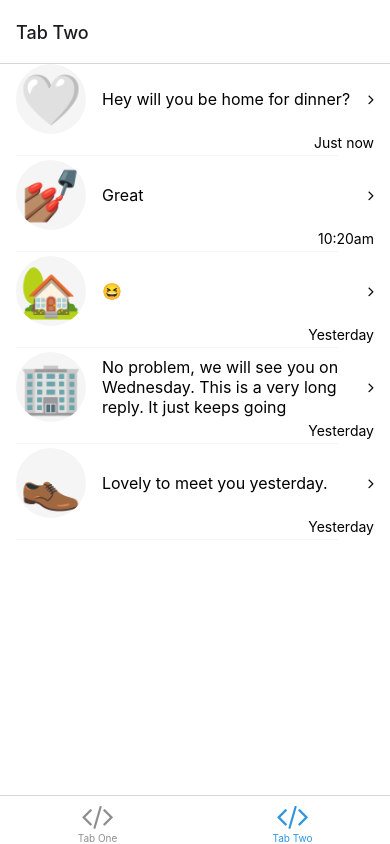
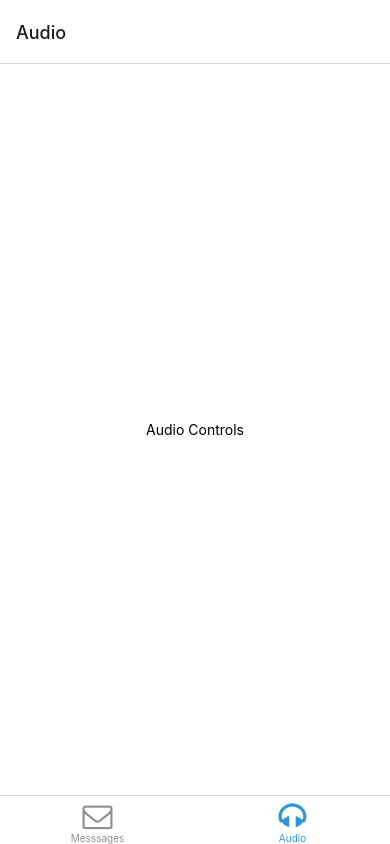
Before and after one commit to bmacnish/gauntlet, a React Native app: screen /TabTwo in a window 390 px wide. Built offline with nearby package versions, Linux system fonts and the light colour scheme; what expo-linking would draw is missing.

Commit message:
Add nested stack navigation to a message details screen

```diff
--- a/navigation/LinkingConfiguration.ts
+++ b/navigation/LinkingConfiguration.ts
@@ -15,14 +15,14 @@ const linking: LinkingOptions<RootStackParamList> = {
     screens: {
       Root: {
         screens: {
-          TabOne: {
+          Messages: {
             screens: {
-              TabOneScreen: 'one',
+              MessagesScreen: 'one',
             },
           },
-          TabTwo: {
+          AudioControls: {
             screens: {
-              TabTwoScreen: 'two',
+              AudioControlsScreen: 'two',
             },
           },
         },
--- /dev/null
+++ b/navigation/customNavigation.tsx
@@ -0,0 +1,23 @@
+import React from 'react'
+import { createStackNavigator } from '@react-navigation/stack'
+import MessageListScreen from '../screens/MessageListScreen'
+import MessageDetailsScreen from '../screens/MessageDetailsScreen'
+
+const Stack = createStackNavigator()
+
+export default function MessageNavigator() {
+  return (
+    <Stack.Navigator>
+      <Stack.Screen
+        name="MessageList"
+        component={MessageListScreen}
+        options={{ headerShown: false }}
+      />
+      <Stack.Screen
+        name="MessageDetailsScreen"
+        component={MessageDetailsScreen}
+        options={{ headerShown: false }}
+      />
+    </Stack.Navigator>
+  )
+}
--- a/navigation/index.tsx
+++ b/navigation/index.tsx
@@ -3,77 +3,103 @@
  * https://reactnavigation.org/docs/getting-started
  *
  */
-import { FontAwesome } from '@expo/vector-icons';
-import { createBottomTabNavigator } from '@react-navigation/bottom-tabs';
-import { NavigationContainer, DefaultTheme, DarkTheme } from '@react-navigation/native';
-import { createNativeStackNavigator } from '@react-navigation/native-stack';
-import * as React from 'react';
-import { ColorSchemeName, Pressable } from 'react-native';
+import 'react-native-gesture-handler'
+import { FontAwesome } from '@expo/vector-icons'
+import { createBottomTabNavigator } from '@react-navigation/bottom-tabs'
+import {
+  NavigationContainer,
+  DefaultTheme,
+  DarkTheme,
+} from '@react-navigation/native'
+import { createNativeStackNavigator } from '@react-navigation/native-stack'
+import * as React from 'react'
+import { ColorSchemeName, Pressable } from 'react-native'
 
-import Colors from '../constants/Colors';
-import useColorScheme from '../hooks/useColorScheme';
-import ModalScreen from '../screens/ModalScreen';
-import NotFoundScreen from '../screens/NotFoundScreen';
-import TabOneScreen from '../screens/TabOneScreen';
-import TabTwoScreen from '../screens/TabTwoScreen';
-import { RootStackParamList, RootTabParamList, RootTabScreenProps } from '../types';
-import LinkingConfiguration from './LinkingConfiguration';
+import Colors from '../constants/Colors'
+import useColorScheme from '../hooks/useColorScheme'
+import ModalScreen from '../screens/ModalScreen'
+import NotFoundScreen from '../screens/NotFoundScreen'
+import AudioControlsScreen from '../screens/AudioControlsScreen'
+import {
+  RootStackParamList,
+  RootTabParamList,
+  RootTabScreenProps,
+} from '../types'
+import LinkingConfiguration from './LinkingConfiguration'
+import MessageNavigator from './customNavigation'
 
-export default function Navigation({ colorScheme }: { colorScheme: ColorSchemeName }) {
+export default function Navigation({
+  colorScheme,
+}: {
+  colorScheme: ColorSchemeName
+}) {
   return (
     <NavigationContainer
       linking={LinkingConfiguration}
-      theme={colorScheme === 'dark' ? DarkTheme : DefaultTheme}>
+      theme={colorScheme === 'dark' ? DarkTheme : DefaultTheme}
+    >
       <RootNavigator />
     </NavigationContainer>
-  );
+  )
 }
 
 /**
  * A root stack navigator is often used for displaying modals on top of all other content.
  * https://reactnavigation.org/docs/modal
  */
-const Stack = createNativeStackNavigator<RootStackParamList>();
+const Stack = createNativeStackNavigator<RootStackParamList>()
 
 function RootNavigator() {
   return (
     <Stack.Navigator>
-      <Stack.Screen name="Root" component={BottomTabNavigator} options={{ headerShown: false }} />
-      <Stack.Screen name="NotFound" component={NotFoundScreen} options={{ title: 'Oops!' }} />
+      <Stack.Screen
+        name="Root"
+        component={BottomTabNavigator}
+        options={{ headerShown: false }}
+      />
+      <Stack.Screen
+        name="NotFound"
+        component={NotFoundScreen}
+        options={{ title: 'Oops!' }}
+      />
       <Stack.Group screenOptions={{ presentation: 'modal' }}>
         <Stack.Screen name="Modal" component={ModalScreen} />
       </Stack.Group>
     </Stack.Navigator>
-  );
+  )
 }
 
 /**
  * A bottom tab navigator displays tab buttons on the bottom of the display to switch screens.
  * https://reactnavigation.org/docs/bottom-tab-navigator
  */
-const BottomTab = createBottomTabNavigator<RootTabParamList>();
+const BottomTab = createBottomTabNavigator<RootTabParamList>()
 
 function BottomTabNavigator() {
-  const colorScheme = useColorScheme();
+  const colorScheme = useColorScheme()
 
   return (
     <BottomTab.Navigator
-      initialRouteName="TabOne"
+      initialRouteName="AudioControls"
       screenOptions={{
         tabBarActiveTintColor: Colors[colorScheme].tint,
-      }}>
+      }}
+    >
       <BottomTab.Screen
-        name="TabOne"
-        component={TabOneScreen}
-        options={({ navigation }: RootTabScreenProps<'TabOne'>) => ({
-          title: 'Tab One',
-          tabBarIcon: ({ color }) => <TabBarIcon name="code" color={color} />,
+        name="Messages"
+        component={MessageNavigator}
+        options={({ navigation }: RootTabScreenProps<'Messages'>) => ({
+          title: 'Messsages',
+          tabBarIcon: ({ color }) => (
+            <TabBarIcon name="envelope-o" color={color} />
+          ),
           headerRight: () => (
             <Pressable
               onPress={() => navigation.navigate('Modal')}
               style={({ pressed }) => ({
                 opacity: pressed ? 0.5 : 1,
-              })}>
+              })}
+            >
               <FontAwesome
                 name="info-circle"
                 size={25}
@@ -85,23 +111,25 @@ function BottomTabNavigator() {
         })}
       />
       <BottomTab.Screen
-        name="TabTwo"
-        component={TabTwoScreen}
+        name="AudioControls"
+        component={AudioControlsScreen}
         options={{
-          title: 'Tab Two',
-          tabBarIcon: ({ color }) => <TabBarIcon name="code" color={color} />,
+          title: 'Audio',
+          tabBarIcon: ({ color }) => (
+            <TabBarIcon name="headphones" color={color} />
+          ),
         }}
       />
     </BottomTab.Navigator>
-  );
+  )
 }
 
 /**
  * You can explore the built-in icon families and icons on the web at https://icons.expo.fyi/
  */
 function TabBarIcon(props: {
-  name: React.ComponentProps<typeof FontAwesome>['name'];
-  color: string;
+  name: React.ComponentProps<typeof FontAwesome>['name']
+  color: string
 }) {
-  return <FontAwesome size={30} style={{ marginBottom: -3 }} {...props} />;
+  return <FontAwesome size={30} style={{ marginBottom: -3 }} {...props} />
 }
--- /dev/null
+++ b/screens/AudioControlsScreen.tsx
@@ -0,0 +1,21 @@
+import React from 'react'
+import { FlatList, Pressable, StyleSheet, TouchableOpacity } from 'react-native'
+import { Text, View } from '../components/Themed'
+import { FontAwesome } from '@expo/vector-icons'
+
+export default function AudioControlScreen() {
+  return (
+    <View style={styles.container}>
+      <Text>Audio Controls</Text>
+    </View>
+  )
+}
+
+const styles = StyleSheet.create({
+  container: {
+    flex: 1,
+    paddingHorizontal: 16,
+    justifyContent: 'center',
+    alignItems: 'center',
+  },
+})
--- /dev/null
+++ b/screens/MessageDetailsScreen.tsx
@@ -0,0 +1,20 @@
+import React from 'react'
+import { StyleSheet, TouchableOpacity } from 'react-native'
+import { Text, View } from '../components/Themed'
+
+export default function MessageDetailsScreen() {
+  return (
+    <View style={styles.container}>
+      <Text>Message Details</Text>
+    </View>
+  )
+}
+
+const styles = StyleSheet.create({
+  container: {
+    flex: 1,
+    paddingHorizontal: 16,
+    justifyContent: 'center',
+    alignItems: 'center',
+  },
+})
--- a/screens/TabTwoScreen.tsx
+++ b/screens/MessageListScreen.tsx
@@ -2,6 +2,7 @@ import React from 'react'
 import { FlatList, Pressable, StyleSheet, TouchableOpacity } from 'react-native'
 import { Text, View } from '../components/Themed'
 import { FontAwesome } from '@expo/vector-icons'
+import { useNavigation } from '@react-navigation/native'
 
 const DATA = [
   {
@@ -20,7 +21,6 @@ const DATA = [
     id: '63576c7f-9594-4522-a877-9529a91450da',
     title: '🏡',
     subtitle: '😆',
-    time: 'Yesterday',
   },
 
   {
@@ -28,25 +28,33 @@ const DATA = [
     title: '🏢',
     subtitle:
       'No problem, we will see you on Wednesday. This is a very long reply. It just keeps going',
-    time: 'Yesterday',
   },
   {
     id: '20cf280e-cdc7-4365-8b6b-1e2a7a194269',
     title: '👞',
     subtitle: 'Lovely to meet you yesterday.',
-    time: 'Yesterday',
   },
 ]
 
 interface ItemProps {
   title: string
   subtitle: string
-  time: string
 }
 
-const Item = ({ title, subtitle, time }: ItemProps) => {
+const Item = ({ title, subtitle }: ItemProps) => {
+  const navigation = useNavigation()
+
+  const handleNavigation = () => {
+    navigation.navigate('Root', {
+      screen: 'Messages',
+      params: {
+        screen: 'MessageDetailsScreen',
+      },
+    })
+  }
+
   return (
-    <TouchableOpacity style={{ flex: 1 }}>
+    <TouchableOpacity style={{ flex: 1 }} onPress={handleNavigation}>
       <View style={styles.row}>
         <View style={styles.circleIcon}>
           <Text style={styles.title}>{title}</Text>
@@ -58,26 +66,15 @@ const Item = ({ title, subtitle, time }: ItemProps) => {
           </View>
         </View>
       </View>
-      <View
-        style={{
-          flex: 1,
-          alignItems: 'flex-end',
-        }}
-      >
-        <Text>{time}</Text>
-      </View>
-      <View
-        style={styles.separator}
-        lightColor="#F5F5F5"
-        darkColor="rgba(255,255,255,0.1)"
-      />
+
+      <View style={styles.separator} lightColor="#F5F5F5" />
     </TouchableOpacity>
   )
 }
 
-export default function TabTwoScreen() {
+export default function MessageListScreen() {
   const renderItem = ({ item }: { item: ItemProps }) => (
-    <Item title={item.title} subtitle={item.subtitle} time={item.time} />
+    <Item title={item.title} subtitle={item.subtitle} />
   )
 
   return (
@@ -96,11 +93,10 @@ const styles = StyleSheet.create({
   container: {
     flex: 1,
     paddingHorizontal: 16,
+    paddingTop: 4,
   },
-
   row: {
     flexDirection: 'row',
-    // marginVertical: 8,
     alignItems: 'center',
   },
   title: {
@@ -131,8 +127,9 @@ const styles = StyleSheet.create({
     fontSize: 16,
   },
   separator: {
+    alignSelf: 'center',
     height: 1,
     width: '90%',
-    marginVertical: 4,
+    marginVertical: 8,
   },
 })
--- a/screens/TabOneScreen.tsx
+++ /dev/null
@@ -1,32 +0,0 @@
-import { StyleSheet } from 'react-native';
-
-import EditScreenInfo from '../components/EditScreenInfo';
-import { Text, View } from '../components/Themed';
-import { RootTabScreenProps } from '../types';
-
-export default function TabOneScreen({ navigation }: RootTabScreenProps<'TabOne'>) {
-  return (
-    <View style={styles.container}>
-      <Text style={styles.title}>Tab One</Text>
-      <View style={styles.separator} lightColor="#eee" darkColor="rgba(255,255,255,0.1)" />
-      <EditScreenInfo path="/screens/TabOneScreen.tsx" />
-    </View>
-  );
-}
-
-const styles = StyleSheet.create({
-  container: {
-    flex: 1,
-    alignItems: 'center',
-    justifyContent: 'center',
-  },
-  title: {
-    fontSize: 20,
-    fontWeight: 'bold',
-  },
-  separator: {
-    marginVertical: 30,
-    height: 1,
-    width: '80%',
-  },
-});
```
Also changed, not shown: package.json (+7 -2 lines), types.tsx (+20 -18 lines), 2 other files (tests, documents, lock files or other folders).
